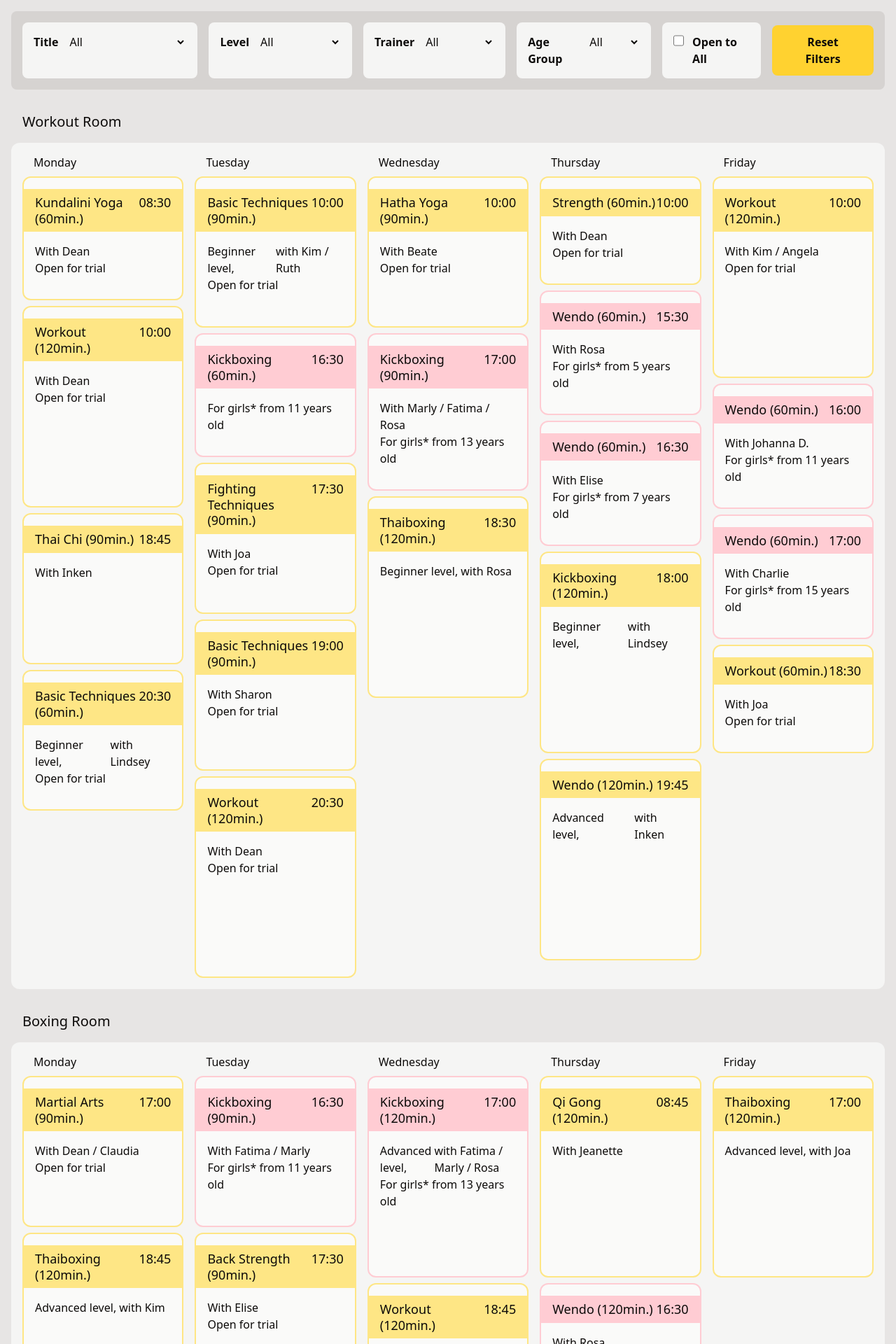
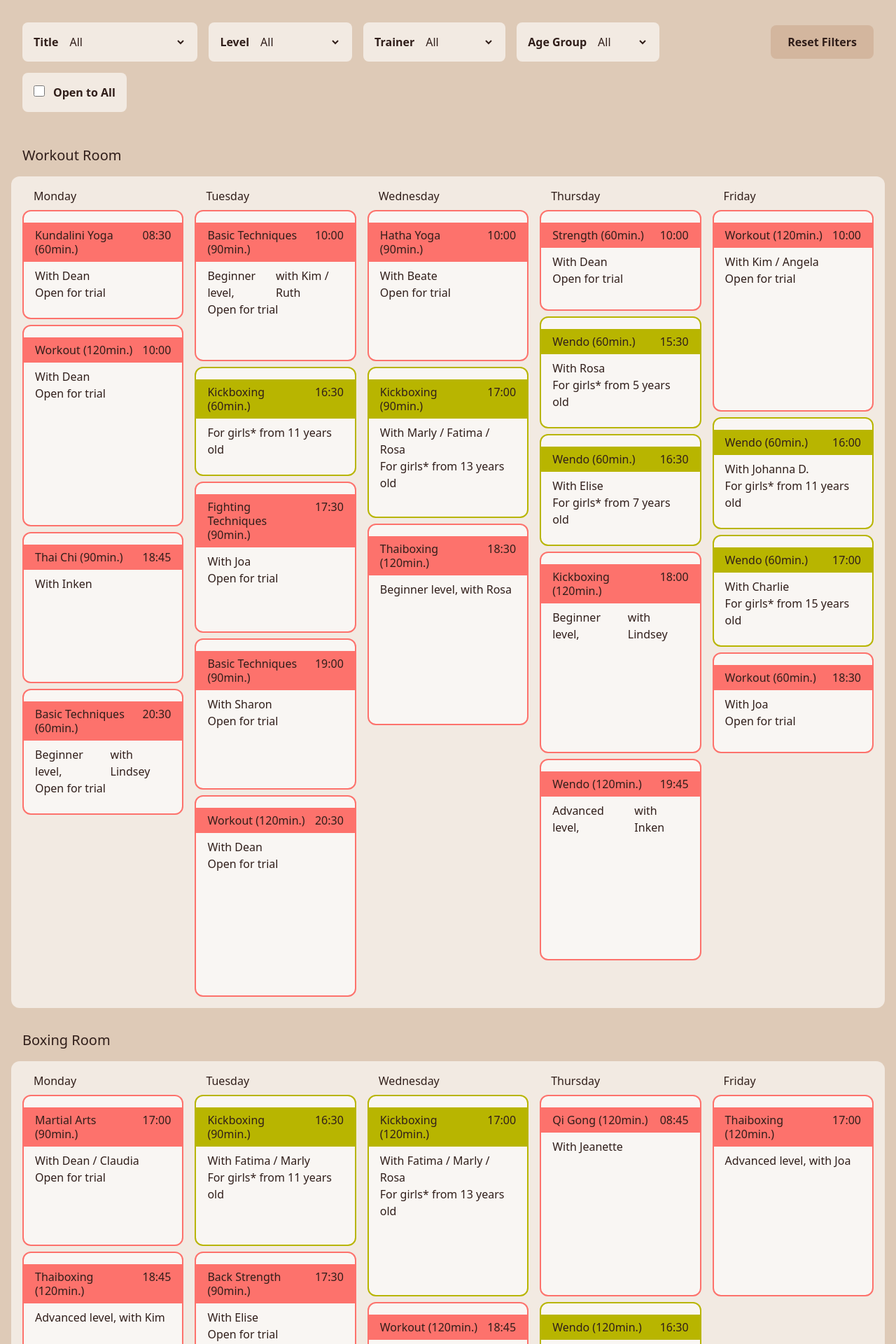
Before and after one commit to ROXBOZ/demo-calendar, a Next.js app: page / in a window 1280 px wide. Shown: the top 1920 px of the page at 70% size. Built offline with nearby package versions, Linux system fonts and the light colour scheme.

Commit message:
New setups for TailwindCSS v4

```diff
--- a/src/Components/Calendar/Course.tsx
+++ b/src/Components/Calendar/Course.tsx
@@ -15,22 +15,22 @@ function Course({
   return (
     <div
       key={idx}
-      className={`bg-stone-50 border-2 min-h-fit  ${
-        course.minAge < 18 ? "border-rose-200" : "border-amber-200"
+      className={`bg-sand-50 border-2 min-h-fit  ${
+        course.minAge < 18 ? "border-highlight-2" : "border-highlight-1"
       } py-4 rounded-xl`}
       style={{ height: `${heightRem}rem` }}
     >
       <div
         className={`flex ${
-          course.minAge < 18 ? "bg-rose-200" : "bg-amber-200"
-        } pt-2 leading-tight px-4 justify-between text-lg font-medium items-baseline w-full pb-2`}
+          course.minAge < 18 ? "bg-highlight-2" : "bg-highlight-1"
+        } pt-2 leading-tight gap-2 px-4 justify-between font-medium items-baseline w-full pb-2`}
       >
         <h3>
           {course.title} &#40;{course.duration}min.&#41;
         </h3>
         <p>{course.startTime}</p>
       </div>
-      <div className="px-4 py-4">
+      <div className="px-4 py-2">
         <div className="flex gap-1">
           {course.level && (
             <p>
--- a/src/Components/Calendar/Filters.tsx
+++ b/src/Components/Calendar/Filters.tsx
@@ -16,9 +16,9 @@ export const Filters: React.FC<FiltersProps> = ({
   resetFilters,
 }) => {
   return (
-    <div className="flex gap-4 justify-between items-baseline bg-stone-300 p-4 rounded-lg">
-      <div className="flex gap-4">
-        <div className="flex gap-3 items-baseline bg-stone-100 p-4 rounded-lg">
+    <div className="flex flex-wr  gap-4 justify-between items-baseline bg-chocolate-200 p-4 rounded-lg">
+      <div className="flex gap-4 flex-wrap">
+        <div className="flex gap-3 items-baseline bg-sand-100 p-4 rounded-lg">
           <label className="font-semibold">Title</label>
           <select
             className="hover:cursor-pointer"
@@ -37,7 +37,7 @@ export const Filters: React.FC<FiltersProps> = ({
           </select>
         </div>
 
-        <div className="flex gap-3 items-baseline bg-stone-100 p-4 rounded-lg">
+        <div className="flex gap-3 items-baseline bg-sand-100 p-4 rounded-lg">
           <label className="font-semibold">Level</label>
           <select
             className="hover:cursor-pointer"
@@ -54,7 +54,7 @@ export const Filters: React.FC<FiltersProps> = ({
           </select>
         </div>
 
-        <div className="flex gap-3 items-baseline bg-stone-100 p-4 rounded-lg">
+        <div className="flex gap-3 items-baseline bg-sand-100 p-4 rounded-lg">
           <label className="font-semibold">Trainer</label>
           <select
             className="hover:cursor-pointer"
@@ -73,7 +73,7 @@ export const Filters: React.FC<FiltersProps> = ({
           </select>
         </div>
 
-        <div className="flex gap-3 items-baseline bg-stone-100 p-4 rounded-lg">
+        <div className="flex gap-3 items-baseline bg-sand-100 p-4 rounded-lg">
           <label className="font-semibold">Age Group</label>
           <select
             className="hover:cursor-pointer"
@@ -89,7 +89,7 @@ export const Filters: React.FC<FiltersProps> = ({
           </select>
         </div>
 
-        <div className="flex gap-3 items-baseline bg-stone-100 p-4 rounded-lg">
+        <div className="flex gap-3 items-baseline bg-sand-100 p-4 rounded-lg">
           <input
             type="checkbox"
             id="openToAll"
@@ -107,7 +107,7 @@ export const Filters: React.FC<FiltersProps> = ({
       </div>
 
       <button
-        className="bg-amber-300 ring-inset hover:ring-2 hover:ring-amber-400 active:bg-amber-400 hover:delay-200 hover:duration-200 px-6 py-3 rounded-lg font-semibold hover:cursor-pointer"
+        className="bg-sand-300 whitespace-nowrap ring-inset hover:ring-2 hover:ring-sand-400 active:bg-sand-400 hover:delay-200 hover:duration-200 px-6 py-3 rounded-lg font-semibold hover:cursor-pointer"
         onClick={() => {
           setLevelFilter("");
           setTitleFilter("");
--- a/src/data.json
+++ b/src/data.json
@@ -221,7 +221,6 @@
     "room": 2,
     "openToAll": false,
     "minAge": 13,
-    "level": 3,
     "trainers": ["Fatima", "Marly", "Rosa"]
   },
   {
--- a/src/pages/_document.tsx
+++ b/src/pages/_document.tsx
@@ -4,7 +4,7 @@ export default function Document() {
   return (
     <Html lang="en">
       <Head />
-      <body className="antialiased bg-stone-300 ">
+      <body className="antialiased bg-sand-300 ">
         <Main />
         <NextScript />
       </body>
--- a/src/pages/index.tsx
+++ b/src/pages/index.tsx
@@ -121,7 +121,7 @@ const Home: React.FC = () => {
   }, [rooms, filteredCourses]);
 
   return (
-    <main className="bg-stone-200 min-h-screen p-4 flex flex-col gap-4">
+    <main className="bg-sand-200 min-h-screen p-4 flex flex-col gap-4">
       <Filters
         levelFilter={levelFilter}
         setLevelFilter={setLevelFilter}
@@ -144,7 +144,7 @@ const Home: React.FC = () => {
             <h1 className="text-xl font-medium p-4">
               {room === 1 ? "Workout Room" : "Boxing Room"}
             </h1>
-            <div className="grid bg-stone-100 p-4 rounded-xl gap-4 grid-cols-1 md:grid-cols-5 ">
+            <div className="grid bg-sand-100 p-4 rounded-xl gap-4 grid-cols-1 md:grid-cols-5 ">
               {weekDays.map((day, index) => (
                 <div key={index} className="flex flex-col gap-2">
                   <h2 className="font-medium px-4">{day}</h2>
@@ -160,7 +160,9 @@ const Home: React.FC = () => {
                       );
                     })
                   ) : (
-                    <p className="px-4">No Course</p>
+                    <p className="w-full h-full bg-sand-50 rounded-lg flex items-center justify-center font-medium text-sand-700">
+                      NO COURSES
+                    </p>
                   )}
                 </div>
               ))}
--- a/src/styles/globals.css
+++ b/src/styles/globals.css
@@ -1,5 +1,22 @@
 @import "tailwindcss";
 
-* {
-  @apply text-stone-950;
+body {
+  @apply text-sand-950;
 }
+
+@theme {
+  --color-sand-50: #f9f6f3;
+  --color-sand-100: #f2eae2;
+  --color-sand-200: #decab7;
+  --color-sand-300: #d3b69e;
+  --color-sand-400: #c09477;
+  --color-sand-500: #b37c5c;
+  --color-sand-600: #a56a51;
+  --color-sand-700: #8a5644;
+  --color-sand-800: #70463c;
+  --color-sand-900: #5b3b33;
+  --color-sand-950: #301e1a;
+
+  --color-highlight-1: #fd726c;
+  --color-highlight-2: #b8b500;
+}
```
